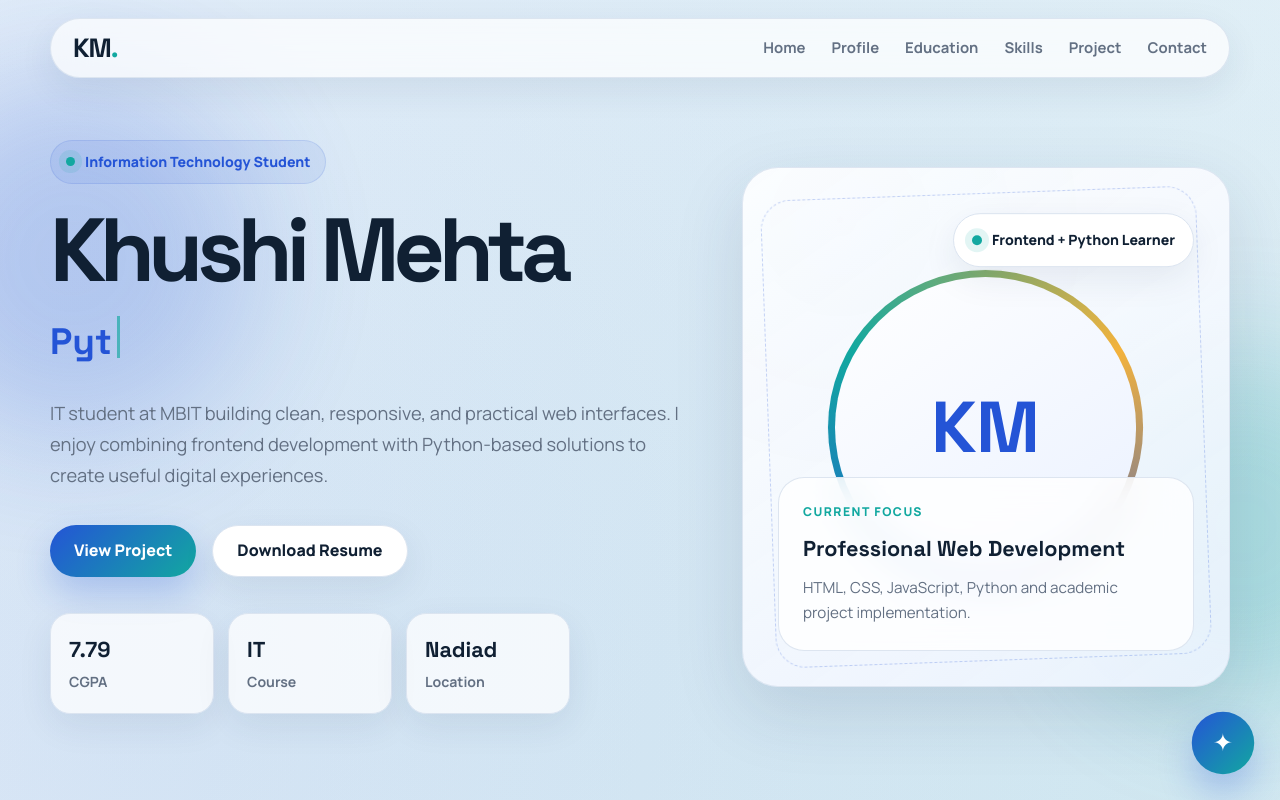
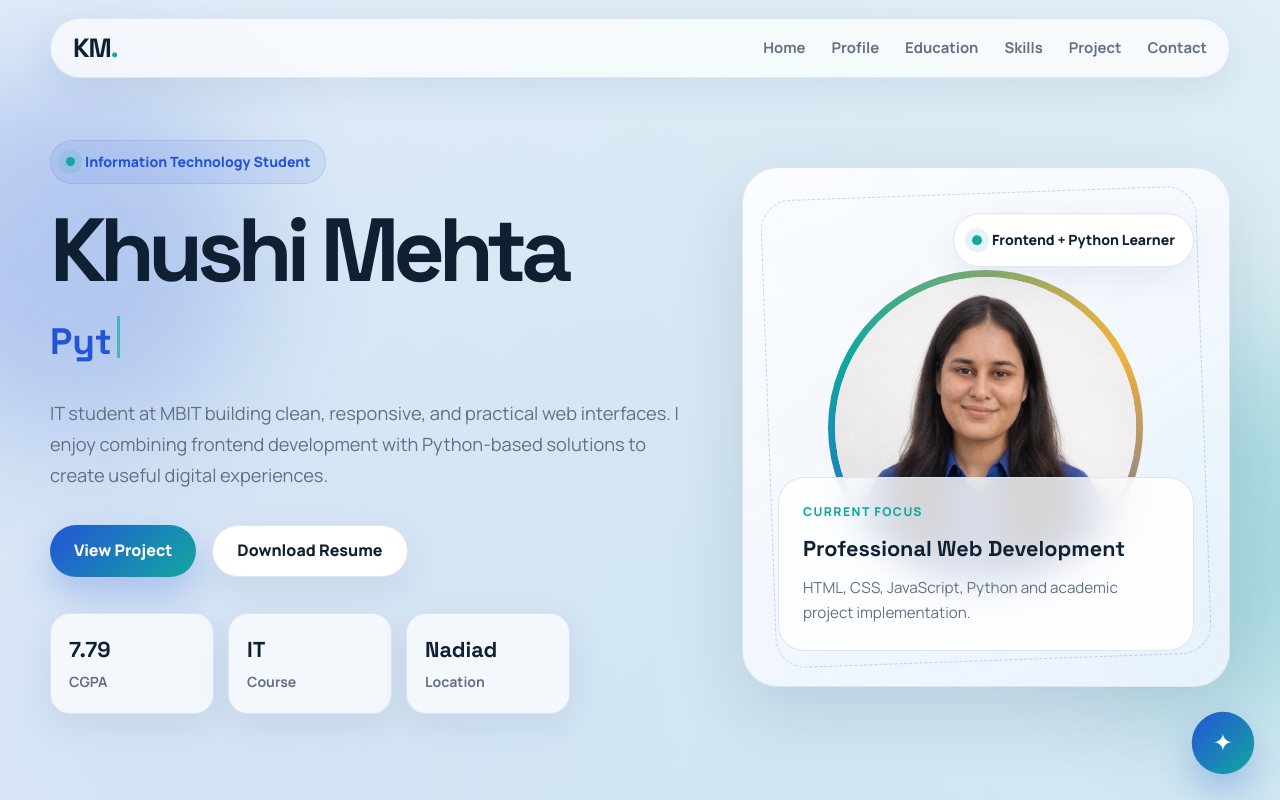
Before and after one commit to khushimehta-09/portfolio, a website: page index.html in a window 1280 px wide. Shown: the top 800 px of the page. Drawn offline with Linux system fonts and the light colour scheme.

Commit message:
Update index.html

```diff
--- a/index.html
+++ b/index.html
@@ -86,7 +86,7 @@
             <div class="profile-ring">
               <div class="profile-photo">
                 <img
-                  src="./profile.jpg"
+                  src="./12302080701061_Khushi Mehta.jpg.jpeg"
                   alt="Khushi Mehta profile photo"
                   onerror="
                     this.style.display = 'none';
```
